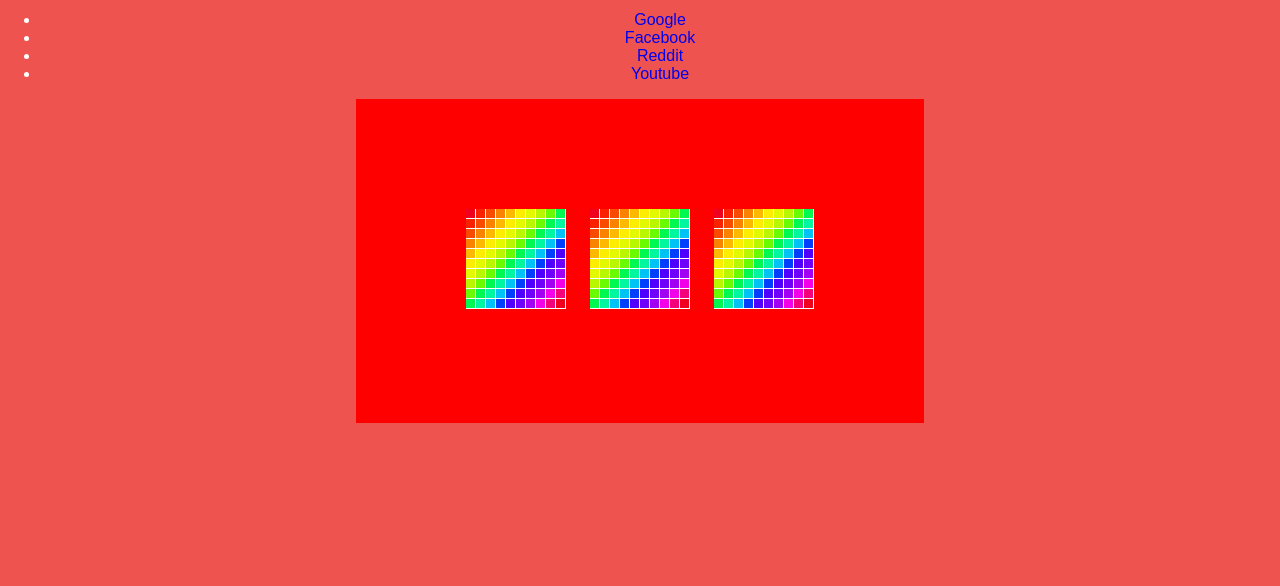
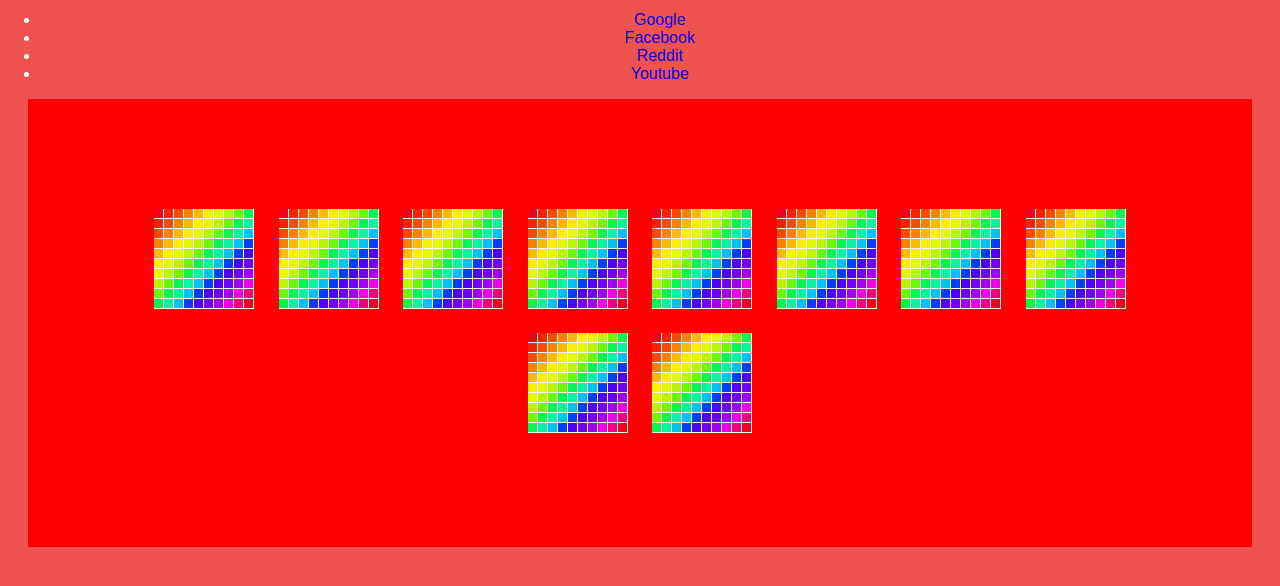
Before and after one commit to commontone/oldtabpage, a browser extension: page index.html in a window 1280 px wide. Shown: the part 108-694 px from the top of the page. Drawn offline with Linux system fonts and the light colour scheme.

Commit message:
Added JS file

```diff
--- /dev/null
+++ b/app.js
@@ -0,0 +1,3 @@
+
+
+console.log("hsi");
--- a/index.html
+++ b/index.html
@@ -5,6 +5,7 @@
 		<meta http-equiv="content-type" content="text/html; charset=UTF-8">
 		<meta name="viewport" content="width=device-width, initial-scale=1.0">
 		<link rel="stylesheet" href="main.css"/>
+		<script src="app.js"></script>
 	</head>
 	<body>
 		<h1>Welcome to the Old Tab Page</h1>
@@ -24,6 +25,27 @@
 			<div class="app">
 				<a href="#"><img src="gradient.png"></a>
 			</div>
+			<div class="app">
+				<a href="#"><img src="gradient.png"></a>
+			</div>
+			<div class="app">
+				<a href="#"><img src="gradient.png"></a>
+			</div>
+			<div class="app">
+				<a href="#"><img src="gradient.png"></a>
+			</div>
+			<div class="app">
+				<a href="#"><img src="gradient.png"></a>
+			</div>
+			<div class="app">
+				<a href="#"><img src="gradient.png"></a>
+			</div>
+			<div class="app">
+				<a href="#"><img src="gradient.png"></a>
+			</div>
+			<div class="app">
+				<a href="#"><img src="gradient.png"></a>
+			</div>
 		</div>
 	</body>
 </html>
```
